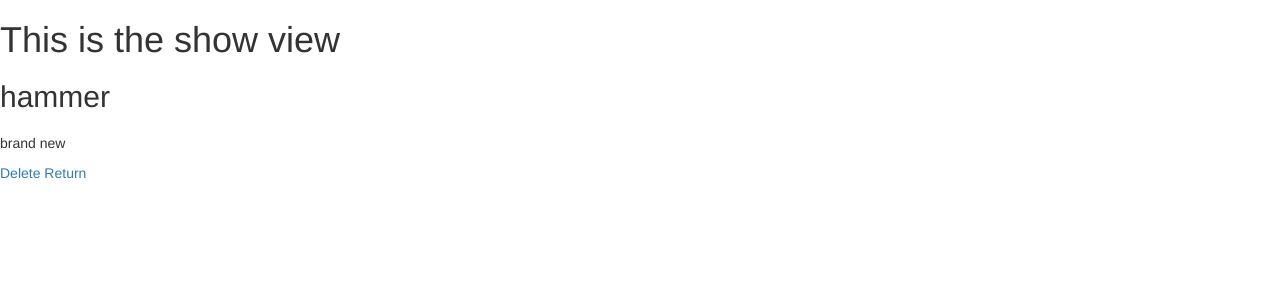
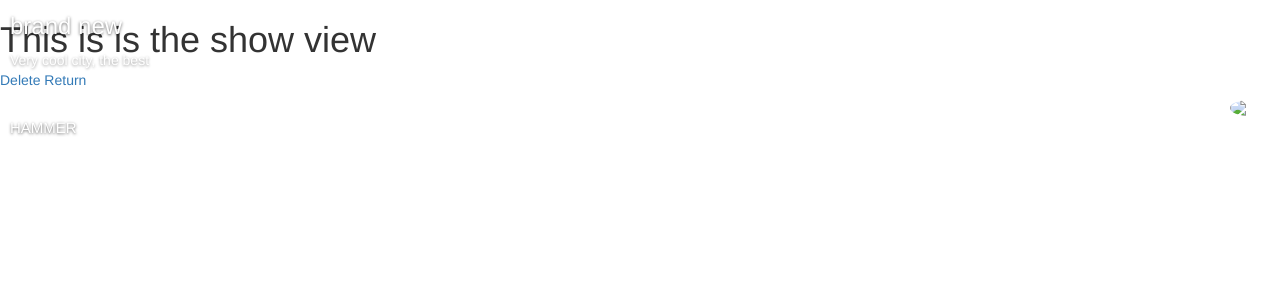
Before and after one commit to shoeferlin/rails-neighborhood-sharing, a Rails app: page /tools/1 in a window 1280 px wide. Shown: the top 300 px of the page. Run offline with Rails 7, Linux system fonts and the light colour scheme; data comes from the database, SQL or seed files in the repository; style sheets or scripts are compiled from the project's sources; some libraries are stand-ins or nearby versions.

Commit message:
Toll show wip

```diff
--- /dev/null
+++ b/app/assets/stylesheets/components/_card.scss
@@ -0,0 +1,48 @@
+.card {
+  height: 175px, 50px;
+  text-shadow: 0 1px 3px rgba(0,0,0,0.6);
+  background-size: cover !important;
+  background-position: center;
+  color: white;
+  position: relative;
+}
+.card-user {
+  position: absolute;
+  right: 10px;
+  top: 10px;
+  width: 40px;
+  border-radius: 50%;
+}
+.card-category {
+  position: absolute;
+  top: 10px;
+  left: 10px;
+  font-size: 15px;
+  text-transform: uppercase;
+}
+.card-description {
+  position: absolute;
+  bottom: 10px;
+  left: 10px;
+}
+.card-description h2 {
+  font-size: 24px;
+}
+.card-description p {
+  font-size: 14px;
+  opacity: 0.7;
+  font-weight: lighter;
+}
+.card-link {
+  position: absolute;
+  top: 0;
+  bottom: 0;
+  right: 0;
+  width: 100%;
+  z-index: 2;
+  background: black;
+  opacity: 0;
+}
+.card-link:hover {
+  opacity: 0.1;
+}
--- a/app/assets/stylesheets/components/_index.scss
+++ b/app/assets/stylesheets/components/_index.scss
@@ -1,3 +1,4 @@
 // Import your components CSS files here.
 @import "alert";
 @import "navbar";
+@import "card"
--- a/app/views/tools/show.html.erb
+++ b/app/views/tools/show.html.erb
@@ -1,9 +1,15 @@
-<h1>This is the show view</h1>
-
-<h2><%= @tool.name%></h2>
-<h3><%=  @tool.category%></h3>
-<p><%= @tool.description %></p>
+<h1>This is is the show view </h1>
 
 <%= link_to "Delete", tool_path(@tool), method: :delete %>
 
 <%= link_to "Return", tools_path %>
+
+<div class="card" style="background-image: linear-gradient(rgba(0,0,0,0.3), rgba(0,0,0,0.2)), url('https://kitt.lewagon.com/placeholder/cities/shanghai');">
+  <h2 class="card-category"><%= @tool.name%></h2>
+  <div class="card-description">
+    <h2><%= @tool.description %></h2>
+    <p>Very cool city, the best</p>
+  </div>
+  <img class="card-user" src="https://kitt.lewagon.com/placeholder/users/tgenaitay">
+  <a class="card-link" href="#" ></a>
+</div>
```
